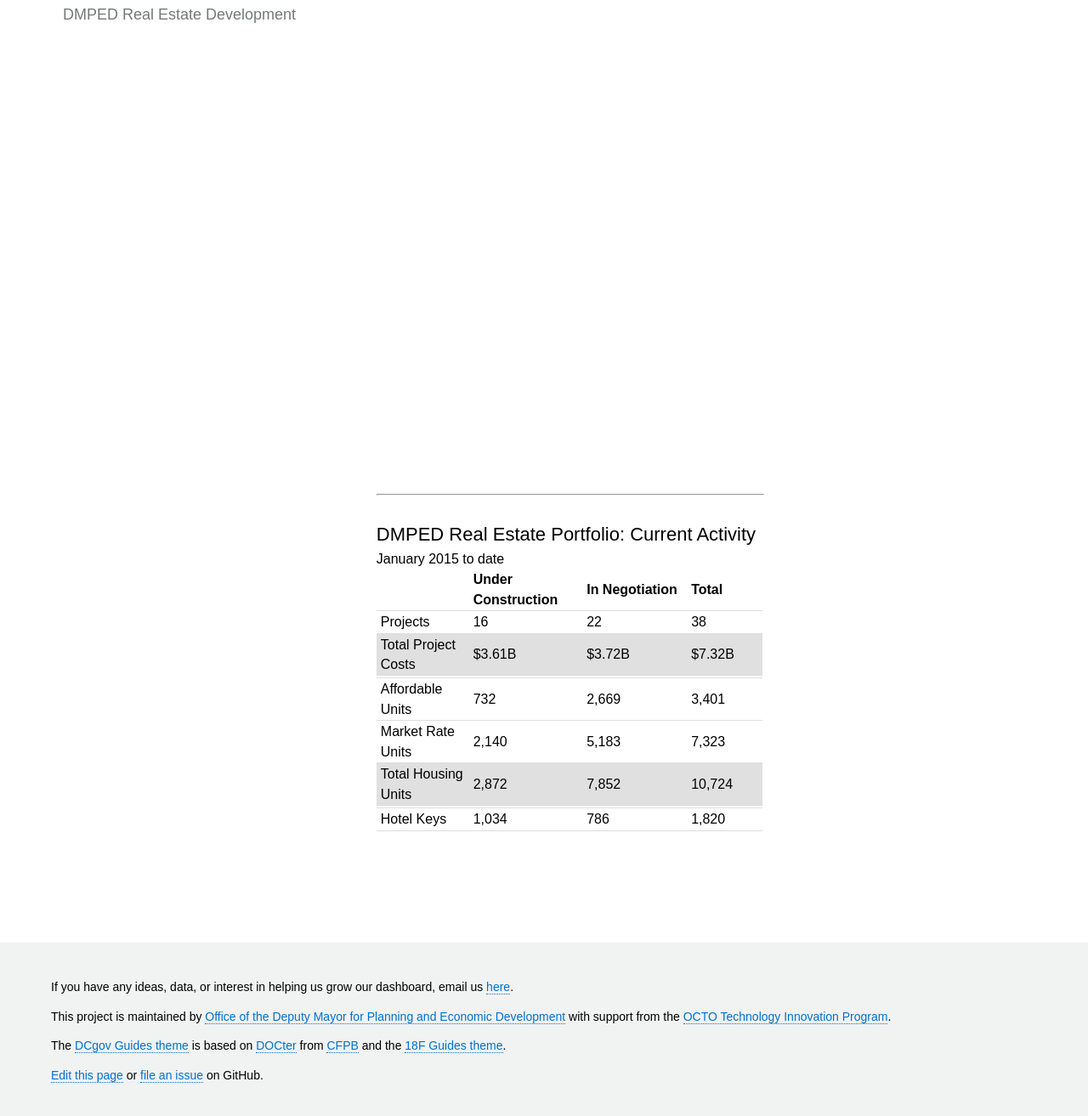
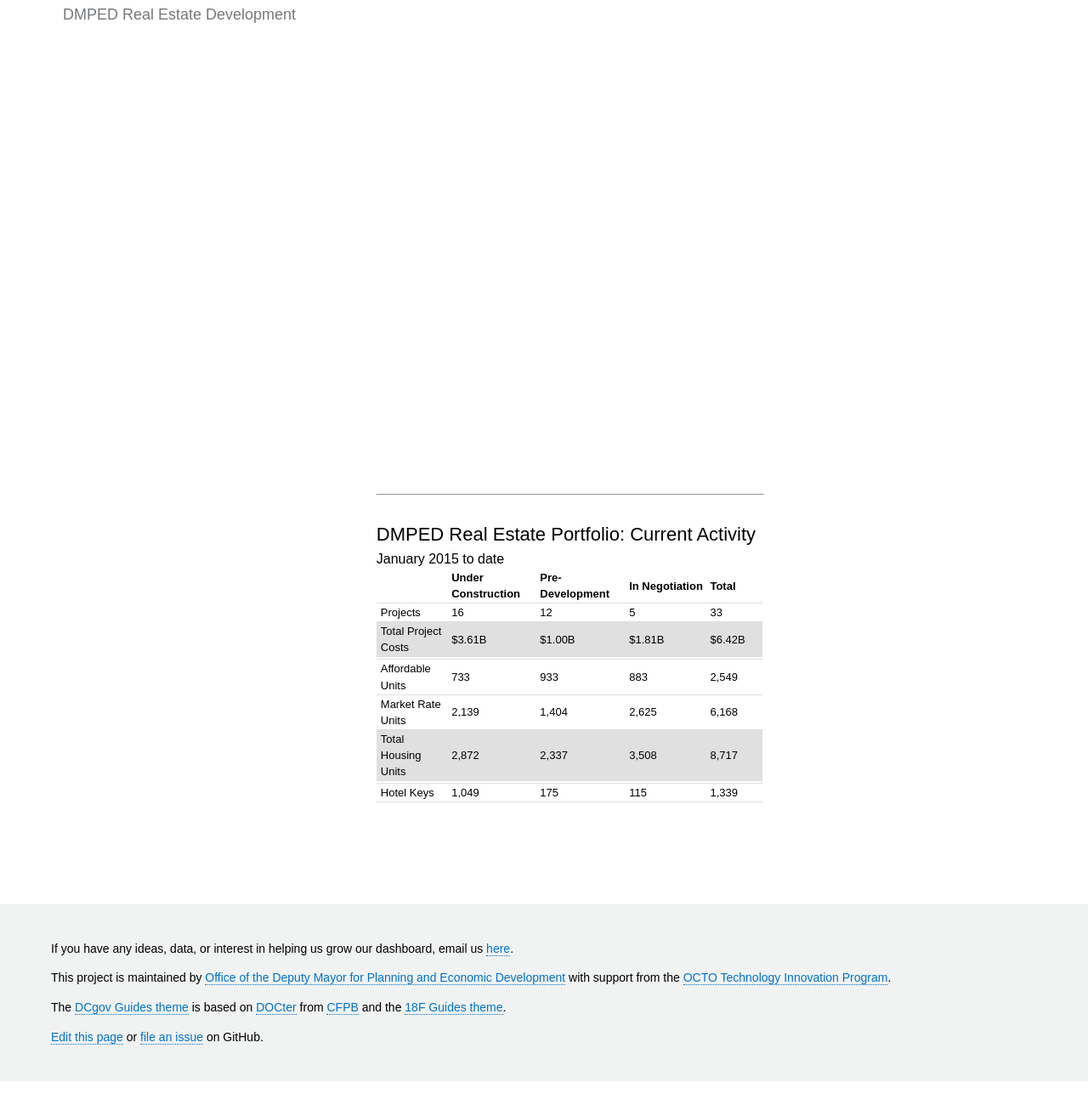
Before and after one commit to DCgov/economic-intelligence, a Jekyll site: the page built from dmped-real-estate.html, in a window 1280 px wide, cut to the strip 521-1838 px from the top of the page. Shown: the top 1313 px of the strip at 85% size. Built offline with Jekyll 4.4.1, drawn with Linux system fonts in a browser that asks for light colours; nearby versions of some CDN libraries; after the commit the page ends 1793 px from its top, so only the background shows below that.

Commit message:
Updated DMPED current activity table

```diff
--- a/assets/css/main.css
+++ b/assets/css/main.css
@@ -85,16 +85,20 @@ h4 {
     margin-top: .727272727em; /* 16/22 */
 }
 
-.ahtable td, .ahtable th {
+.ahtable td, .ahtable th, .dmpedtable td, .dmpedtable th {
     width: 454px;
     border-bottom: 1px solid #ddd;
     text-align: left;
     padding-left: 5px;
 }
 
-.ahtable thead, .ahtable tbody { display: block; }
+.dmpedtable td, .dmpedtable th {
+    font-size: small;
+}
 
-.ahtable thead, .ahtable tbody {
+.ahtable thead, .ahtable tbody, .dmpedtable thead, .dmpedtable tbody { display: block; }
+
+.ahtable thead, .ahtable tbody, .dmpedtable thead, .dmpedtable tbody {
     width: 454px;
     overflow-y: auto;    /* Trigger vertical scroll    */
     overflow-x: hidden;  /* Hide the horizontal scroll */
@@ -103,6 +107,9 @@ h4 {
 .ahtable tbody {
     height: 454px;
 }
+
+
+
 
 /*
 Glossary
--- a/dmped-real-estate.html
+++ b/dmped-real-estate.html
@@ -35,25 +35,28 @@ title: DMPED Real Estate Development
 
 <hr style="width: 454px; margin:1em 0">
 
-<div class="ahtable" style= "width:454px, height:350px">
+<div>
 	<h2>
 		DMPED Real Estate Portfolio: Current Activity
 	</h2>
 		January 2015 to date
+	<div class="dmpedtable">
 		<table>
-		<tbody style="height:320px">
+			<tbody>
 				<tr><th>  </th>
 				<th>Under Construction</th>
+				<th>Pre-Development</th>
 				<th>In Negotiation</th>
 				<th>Total</th></tr>
-			<tr><td>Projects</td><td>16</td><td>22</td><td>38</td></tr>
-			<tr style='background-color:#E0E0E0'><td>Total Project Costs</td><td>$3.61B</td><td>$3.72B</td><td>$7.32B</td></tr>
-			<tr><td> </td><td> </td><td> </td><td> </td></tr>
-			<tr><td>Affordable Units</td><td>732</td><td>2,669</td><td>3,401</td></tr>
-			<tr><td>Market Rate Units</td><td>2,140</td><td>5,183</td><td>7,323</td></tr>
-			<tr style='background-color:#E0E0E0'><td>Total Housing Units</td><td>2,872</td><td>7,852</td><td>10,724</td></tr>
-			<tr><td> </td><td> </td><td> </td><td> </td></tr>
-			<tr><td>Hotel Keys</td><td>1,034</td><td>786</td><td>1,820</td></tr>
+				<tr><td>Projects</td><td>16</td><td>12</td><td>5</td><td>33</td></tr>
+				<tr style='background-color:#E0E0E0'><td>Total Project Costs</td><td>$3.61B</td><td>$1.00B</td><td>$1.81B</td><td>$6.42B</td></tr>
+				<tr><td> </td><td> </td><td> </td><td> </td><td> </td></tr>
+				<tr><td>Affordable Units</td><td>733</td><td>933</td><td>883</td><td>2,549</td></tr>
+				<tr><td>Market Rate Units</td><td>2,139</td><td>1,404</td><td>2,625</td><td>6,168</td></tr>
+				<tr style='background-color:#E0E0E0'><td>Total Housing Units</td><td>2,872</td><td>2,337</td><td>3,508</td><td>8,717</td></tr>
+				<tr><td> </td><td> </td><td> </td><td> </td><td> </td></tr>
+				<tr><td>Hotel Keys</td><td>1,049</td><td>175</td><td>115</td><td>1,339</td></tr>
 			</tbody>
 		</table>
 	</div>
+</div>
```
Lines whose indentation alone changed are shown as unchanged.
